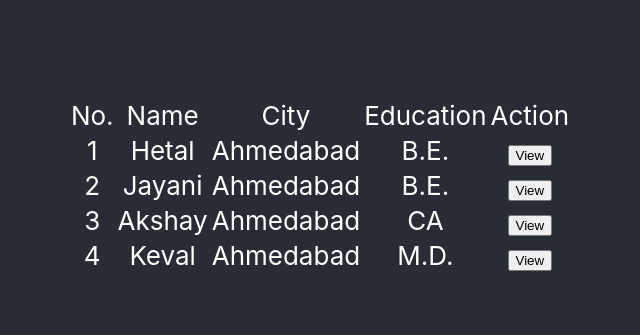
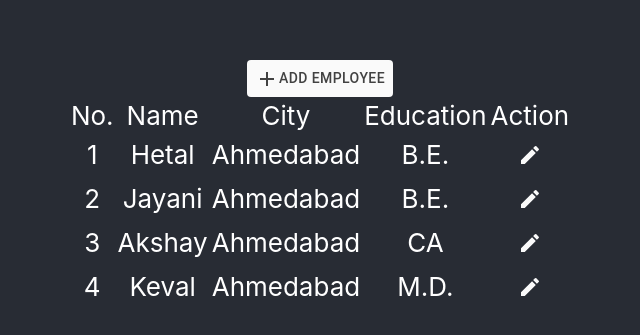
Before and after one commit to hetalnathvani/react-tsx-crud, a React (Create React App) app: page / in a window 1280 px wide. Shown: the part 215-550 px from the top of the page, without its empty margins (320-960 px from the left). Built offline with nearby package versions, Linux system fonts and the light colour scheme.

Commit message:
Package added, Icons added

```diff
--- a/package.json
+++ b/package.json
@@ -3,6 +3,10 @@
   "version": "0.1.0",
   "private": true,
   "dependencies": {
+    "@emotion/react": "^11.13.3",
+    "@emotion/styled": "^11.13.0",
+    "@mui/icons-material": "^6.1.0",
+    "@mui/material": "^6.1.0",
     "@testing-library/jest-dom": "^5.17.0",
     "@testing-library/react": "^13.4.0",
     "@testing-library/user-event": "^13.5.0",
--- a/src/list.tsx
+++ b/src/list.tsx
@@ -1,3 +1,8 @@
+import { Button, IconButton } from "@mui/material";
+import EditIcon from "@mui/icons-material/Edit";
+import { grey } from "@mui/material/colors";
+import AddIcon from "@mui/icons-material/Add";
+
 interface Data {
   name: string;
   city: string;
@@ -28,8 +33,17 @@ const records: Data[] = [
 ];
 
 export const List = () => {
+  const openAddEmployeeForm = () => {};
+
   return (
     <div>
+      <Button
+        onClick={openAddEmployeeForm}
+        style={{ backgroundColor: grey["50"], color: grey["800"] }}
+      >
+        <AddIcon />
+        Add Employee
+      </Button>
       <table>
         <thead>
           <tr>
@@ -48,7 +62,9 @@ export const List = () => {
               <td>{r.city}</td>
               <td>{r.education}</td>
               <td>
-                <button>View</button>
+                <IconButton>
+                  <EditIcon style={{ color: grey["50"] }} />
+                </IconButton>
               </td>
             </tr>
           ))}
```
